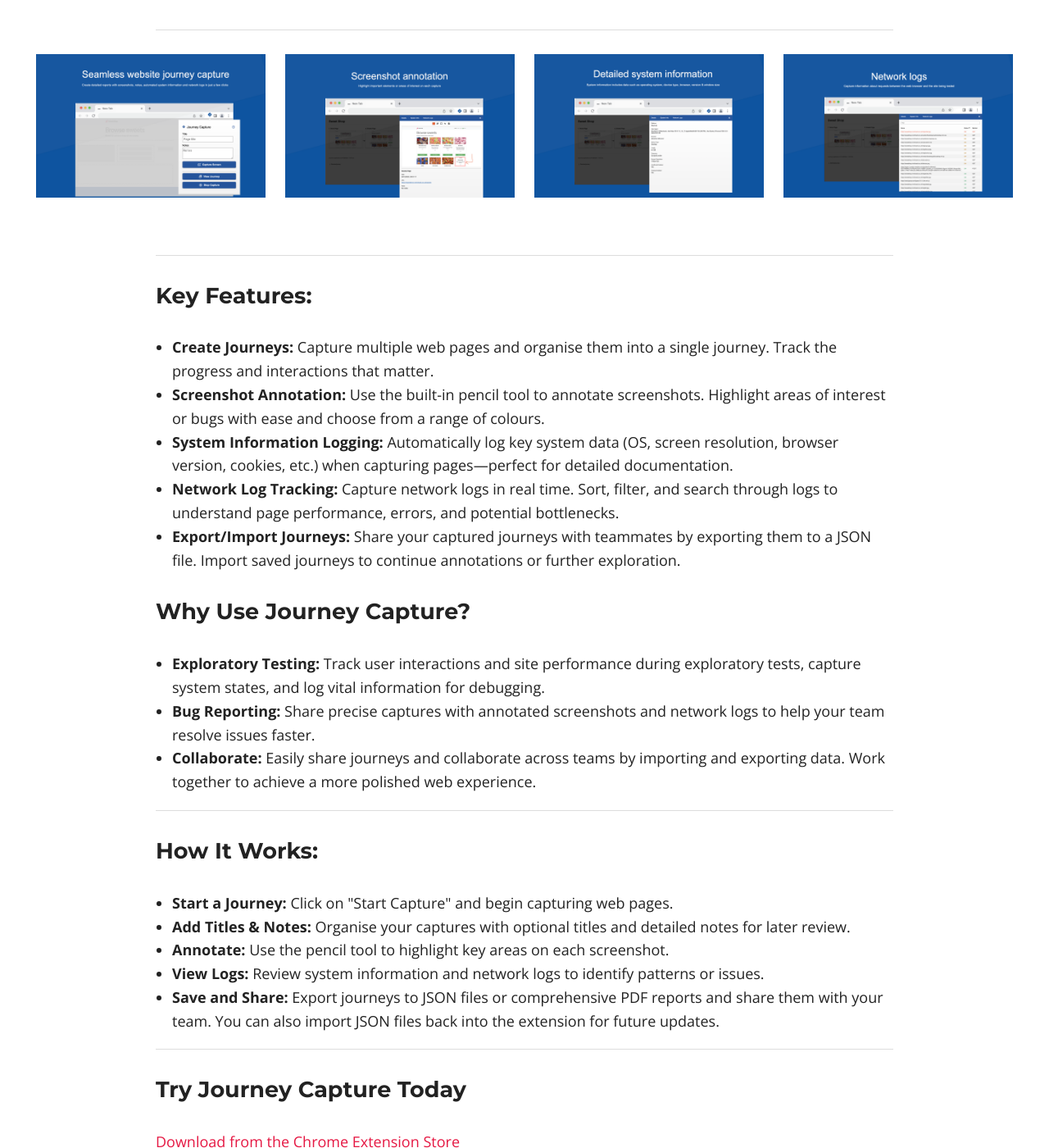
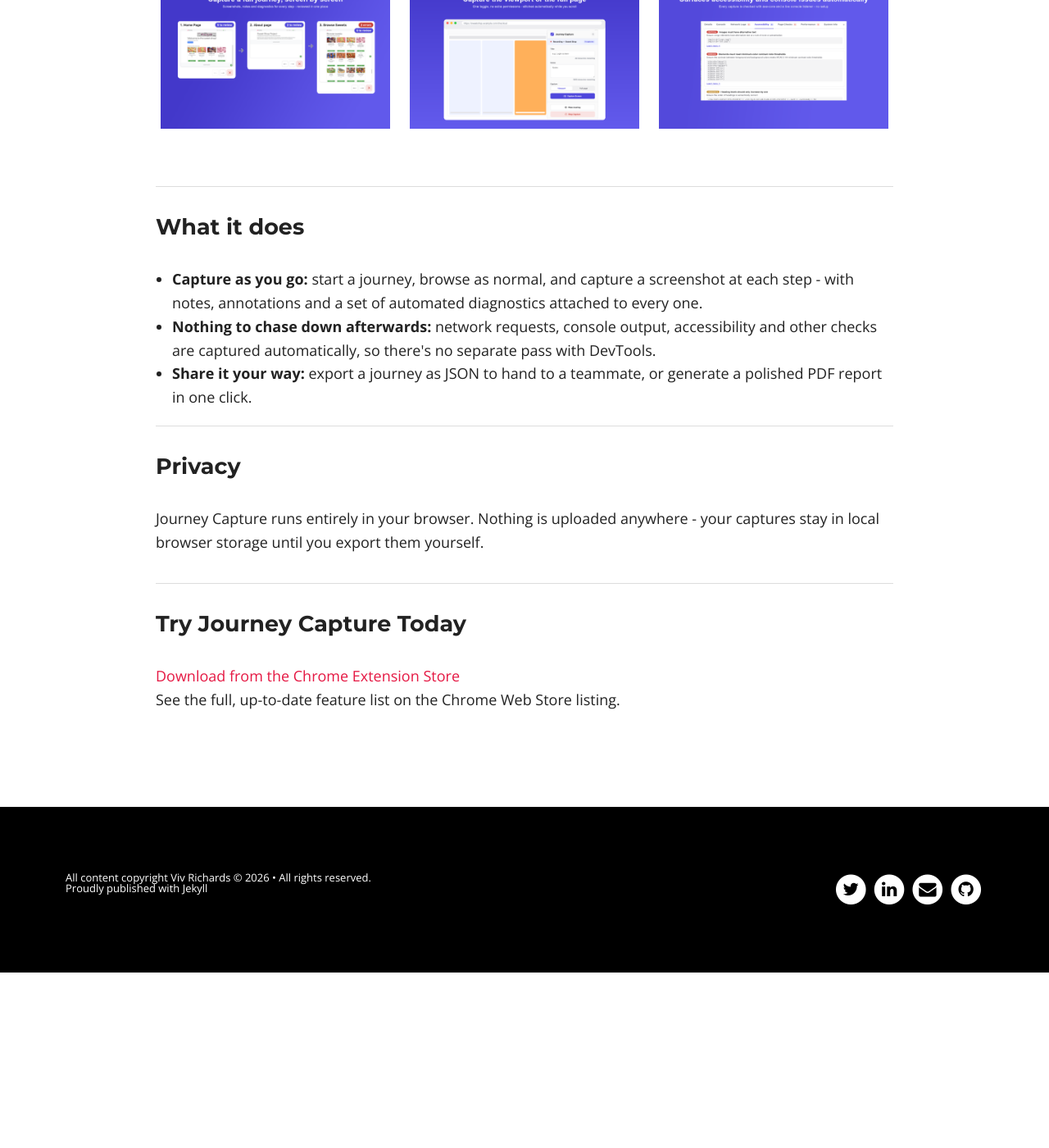
Before and after one commit to vivrichards600/vivrichards600.github.io, a Jekyll site: the page built from journey-capture.html, in a window 1280 px wide and 1400 px high, scrolled down 673 px. Shown: the whole window at 82% size. Built offline with Jekyll 4.4.1, drawn with Linux system fonts in a browser that asks for light colours; nearby versions of some CDN libraries; after the commit the page ends 1859 px from its top, so only the background shows below that; some of the changed text lies outside the part shown.

Commit message:
Rewrite Journey Capture copy and refresh screenshots
Update journey-capture.html and tools.html with tighter, more
accurate copy, and swap in up-to-date screenshots showing the
journey overview, popup capture flow, and accessibility panel.

Co-Authored-By: Claude Sonnet 5 <noreply@anthropic.com>

```diff
--- a/journey-capture.html
+++ b/journey-capture.html
@@ -7,66 +7,40 @@ description: "Journey Capture - Explore, Document, Annotate."
 ---
 
 
-<p>Welcome to Journey Capture, a free, powerful Chrome extension designed for testers, developers, and anyone who needs to document and map out complex web interactions.
-    Capture screenshots, annotate directly on images, log system information, and track network activity all in one tool.
-    Whether you're identifying bugs or documenting journeys for future reference, Journey Capture makes it easy.</p>
+<p>A free Chrome extension for testers, developers and bug reporters - capture a web journey
+screen by screen, and every capture quietly brings its own diagnostics along with it, so
+nothing gets chased down by hand afterwards.</p>
 <hr>
 
 <div class="thumbnail-snapshots">
-    <a href="../images/journey-capture.png" title="Click to view larger image"><img class="snapshot" src="../images/journey-capture.png" alt="Journey Capture"/></a>
-    <a href="../images/details.png" title="Click to view larger image"><img class="snapshot" src="../images/details.png" alt="Journey Capture"/></a>
-    <a href="../images/system-info.png" title="Click to view larger image"><img class="snapshot" src="../images/system-info.png" alt="Journey Capture"/></a>
-    <a href="../images/network-logs.png" title="Click to view larger image"><img class="snapshot" src="../images/network-logs.png" alt="Journey Capture"/></a>
+    <a href="../images/journey-overview.png" title="Click to view larger image"><img class="snapshot" src="../images/journey-overview.png" alt="A captured journey shown as a sequence of steps, each with an error/review badge"/></a>
+    <a href="../images/popup-capture.png" title="Click to view larger image"><img class="snapshot" src="../images/popup-capture.png" alt="The Journey Capture popup mid-recording, with the viewport/full-page toggle and title/notes fields"/></a>
+    <a href="../images/accessibility-panel.png" title="Click to view larger image"><img class="snapshot" src="../images/accessibility-panel.png" alt="A selected capture's side panel showing automated diagnostics for that step"/></a>
 </div>
 <hr>
-<div>
-    <h3>Key Features:</h3>
-    <ul>
-        <li><b>Create Journeys:</b> Capture multiple web pages and organise them into a single journey. Track the progress and interactions that matter.</li>
-        <li><b>Screenshot Annotation:</b> Use the built-in pencil tool to annotate screenshots. Highlight areas of interest or bugs with ease and choose from a range of colours.</li>
-        <li><b>System Information Logging:</b> Automatically log key system data (OS, screen resolution, browser version, cookies, etc.) when capturing pages—perfect for detailed documentation.</li>
-        <li><b>Network Log Tracking:</b> Capture network logs in real time. Sort, filter, and search through logs to understand page performance, errors, and potential bottlenecks.</li>
-        <li><b>Export/Import Journeys:</b> Share your captured journeys with teammates by exporting them to a JSON file. Import saved journeys to continue annotations or further exploration.</li>
-    </ul>
-
-</div>
 
 <div>
-    <h3>Why Use Journey Capture?</h3>
+    <h3>What it does</h3>
     <ul>
-        <li><b>Exploratory Testing:</b> Track user interactions and site performance during exploratory tests, capture system states, and log vital information for debugging.</li>
-        <li><b>Bug Reporting:</b> Share precise captures with annotated screenshots and network logs to help your team resolve issues faster.</li>
-        <li><b>Collaborate:</b> Easily share journeys and collaborate across teams by importing and exporting data. Work together to achieve a more polished web experience.</li>
-    </ul>
-</div>
-    <hr>
-
-
-
-<div>
-    <h3>
-        How It Works:
-    </h3>
-
-
-    <ul>
-        <li><b>Start a Journey:</b> Click on "Start Capture" and begin capturing web pages.</li>
-        <li><b>Add Titles & Notes:</b> Organise your captures with optional titles and detailed notes for later review.</li>
-        <li><b>Annotate:</b> Use the pencil tool to highlight key areas on each screenshot.</li>
-        <li><b>View Logs:</b> Review system information and network logs to identify patterns or issues.</li>
-        <li><b>Save and Share:</b> Export journeys to JSON files or comprehensive PDF reports and share them with your team. You can also import JSON files back into the extension for future updates.</li>
+        <li><b>Capture as you go:</b> start a journey, browse as normal, and capture a screenshot at each step - with notes, annotations and a set of automated diagnostics attached to every one.</li>
+        <li><b>Nothing to chase down afterwards:</b> network requests, console output, accessibility and other checks are captured automatically, so there's no separate pass with DevTools.</li>
+        <li><b>Share it your way:</b> export a journey as JSON to hand to a teammate, or generate a polished PDF report in one click.</li>
     </ul>
 </div>
 <hr>
+
+<div>
+    <h3>Privacy</h3>
+    <p>Journey Capture runs entirely in your browser. Nothing is uploaded anywhere - your captures stay in local browser storage until you export them yourself.</p>
+</div>
+<hr>
+
 <div>
 <h3>Try Journey Capture Today</h3>
     <p><a href="https://chromewebstore.google.com/detail/journey-capture-extension/bdkcomgmkcjdmnimocjfgegmmoifcabe" target="_blank">Download from the Chrome Extension Store</a><br>
-        Get started with Journey Capture and make your web testing process seamless.
+        See the full, up-to-date feature list on the Chrome Web Store listing.
     </p>
 </div>
-
-
-
 
 <style>
     h3 {
```
Also changed, not shown: tools.html (+4 -4 lines), images/accessibility-panel.png (added), images/journey-overview.png (added), images/popup-capture.png (added).
